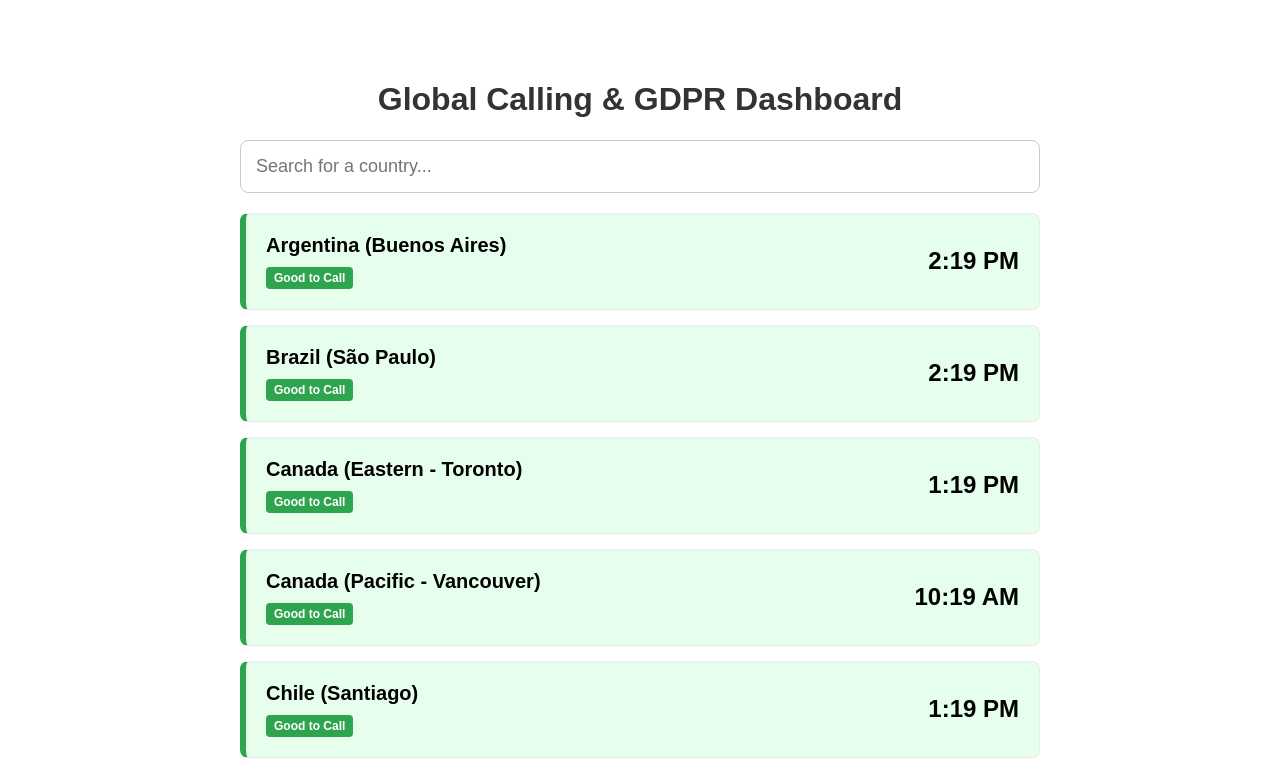
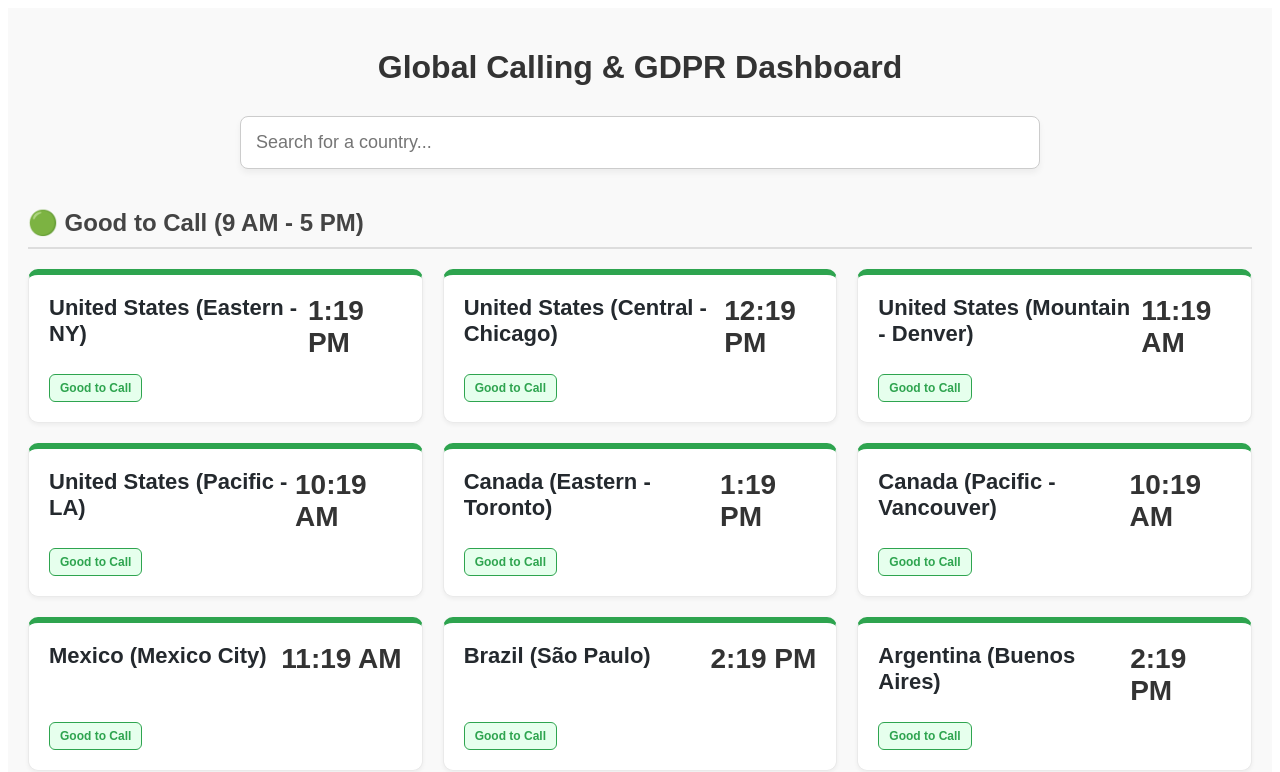
Before and after one commit to pdkokare1/IRSTool, a React (Vite) app: page / in a window 1280 px wide. Shown: the top 772 px of the page. Built offline with nearby package versions, Linux system fonts and the light colour scheme.

Commit message:
Update App.jsx

```diff
--- a/App.jsx
+++ b/App.jsx
@@ -15,7 +15,7 @@ export default function App() {
     return () => clearInterval(interval);
   }, []);
 
-  // Process, filter, and sort the countries automatically
+  // Process and filter the countries
   const processedCountries = countries
     .filter(country =>
       country.name.toLowerCase().includes(searchQuery.toLowerCase())
@@ -31,7 +31,7 @@ export default function App() {
       const formatter = new Intl.DateTimeFormat('en-US', options);
       const localTimeString = formatter.format(new Date());
 
-      // Get the exact hour (0-23) to determine if it is business hours
+      // Get the exact hour (0-23) to determine the status bucket
       const hourOptions = {
         timeZone: country.timezone,
         hour: 'numeric',
@@ -40,44 +40,91 @@ export default function App() {
       const hourFormatter = new Intl.DateTimeFormat('en-US', hourOptions);
       const localHour = parseInt(hourFormatter.format(new Date()), 10);
 
-      // Define business hours as 9 AM (9) to 5 PM (17)
-      const isGoodToCall = localHour >= 9 && localHour < 17;
+      // Determine the specific call status
+      let callStatus = 'unavailable';
+      if (localHour >= 9 && localHour < 17) {
+        callStatus = 'available'; // 9 AM to 5 PM
+      } else if (localHour >= 7 && localHour < 9) {
+        callStatus = 'soon'; // 7 AM to 9 AM
+      }
 
       return {
         ...country,
         localTimeString,
-        isGoodToCall
+        callStatus
       };
-    })
-    .sort((a, b) => {
-      // Bring "Good to Call" (true) to the top
-      if (a.isGoodToCall === b.isGoodToCall) {
-        return a.name.localeCompare(b.name); // Alphabetical secondary sort
-      }
-      return a.isGoodToCall ? -1 : 1;
     });
 
-  // Simple, robust styling variables
+  // Group countries into our three categories
+  const availableCountries = processedCountries.filter(c => c.callStatus === 'available');
+  const soonCountries = processedCountries.filter(c => c.callStatus === 'soon');
+  const unavailableCountries = processedCountries.filter(c => c.callStatus === 'unavailable');
+
+  // Full-screen and tile-based styles
   const styles = {
-    container: { fontFamily: 'Arial, sans-serif', maxWidth: '800px', margin: '40px auto', padding: '20px' },
-    header: { textAlign: 'center', color: '#333' },
-    searchInput: { width: '100%', padding: '15px', fontSize: '18px', marginBottom: '20px', borderRadius: '8px', border: '1px solid #ccc', boxSizing: 'border-box' },
-    card: { padding: '20px', marginBottom: '15px', borderRadius: '8px', display: 'flex', justifyContent: 'space-between', alignItems: 'center', border: '1px solid #eaeaea' },
-    goodToCall: { backgroundColor: '#e6ffed', borderLeft: '6px solid #2ea44f' },
-    doNotCall: { backgroundColor: '#f6f8fa', borderLeft: '6px solid #d1d5da', color: '#6a737d' },
-    countryName: { fontSize: '20px', fontWeight: 'bold', margin: '0 0 5px 0' },
-    timeText: { fontSize: '24px', fontWeight: 'bold', margin: 0 },
-    badgeContainer: { display: 'flex', gap: '10px', marginTop: '10px' },
-    badgeEU: { backgroundColor: '#003399', color: 'white', padding: '4px 8px', borderRadius: '4px', fontSize: '12px', fontWeight: 'bold' },
-    badgeStatus: { padding: '4px 8px', borderRadius: '4px', fontSize: '12px', fontWeight: 'bold' },
-    badgeStatusGood: { backgroundColor: '#2ea44f', color: 'white' },
-    badgeStatusBad: { backgroundColor: '#6a737d', color: 'white' }
+    container: { fontFamily: 'Arial, sans-serif', width: '100%', padding: '20px', boxSizing: 'border-box', backgroundColor: '#f9f9f9', minHeight: '100vh' },
+    header: { textAlign: 'center', color: '#333', marginBottom: '30px' },
+    searchContainer: { maxWidth: '800px', margin: '0 auto 40px auto' },
+    searchInput: { width: '100%', padding: '15px', fontSize: '18px', borderRadius: '8px', border: '1px solid #ccc', boxSizing: 'border-box', boxShadow: '0 4px 6px rgba(0,0,0,0.05)' },
+    section: { marginBottom: '50px' },
+    sectionTitle: { fontSize: '24px', color: '#444', borderBottom: '2px solid #ddd', paddingBottom: '10px', marginBottom: '20px' },
+    grid: { display: 'grid', gridTemplateColumns: 'repeat(auto-fill, minmax(320px, 1fr))', gap: '20px' },
+    card: { padding: '20px', borderRadius: '10px', display: 'flex', flexDirection: 'column', justifyContent: 'space-between', border: '1px solid #eaeaea', backgroundColor: '#fff', boxShadow: '0 2px 4px rgba(0,0,0,0.05)' },
+
+    // Status-specific top borders
+    cardAvailable: { borderTop: '6px solid #2ea44f' },
+    cardSoon: { borderTop: '6px solid #dbab09' },
+    cardUnavailable: { borderTop: '6px solid #d1d5da', opacity: 0.8 },
+
+    cardHeader: { display: 'flex', justifyContent: 'space-between', alignItems: 'flex-start', marginBottom: '15px' },
+    countryName: { fontSize: '22px', fontWeight: 'bold', margin: '0 0 5px 0', color: '#24292e' },
+    timeText: { fontSize: '28px', fontWeight: 'bold', margin: 0, color: '#333' },
+
+    badgeContainer: { display: 'flex', flexWrap: 'wrap', gap: '8px', marginTop: 'auto' },
+    badgeEU: { backgroundColor: '#003399', color: 'white', padding: '6px 10px', borderRadius: '6px', fontSize: '12px', fontWeight: 'bold' },
+    badgeStatus: { padding: '6px 10px', borderRadius: '6px', fontSize: '12px', fontWeight: 'bold' },
+    badgeAvailable: { backgroundColor: '#e6ffed', color: '#2ea44f', border: '1px solid #2ea44f' },
+    badgeSoon: { backgroundColor: '#fff8c5', color: '#b08800', border: '1px solid #dbab09' },
+    badgeUnavailable: { backgroundColor: '#f6f8fa', color: '#6a737d', border: '1px solid #d1d5da' }
+  };
+
+  // Reusable Tile Component to keep the JSX clean
+  const CountryTile = ({ country }) => {
+    let cardStyle = styles.cardUnavailable;
+    let badgeStyle = styles.badgeUnavailable;
+    let statusText = "Outside Hours";
+
+    if (country.callStatus === 'available') {
+      cardStyle = styles.cardAvailable;
+      badgeStyle = styles.badgeAvailable;
+      statusText = "Good to Call";
+    } else if (country.callStatus === 'soon') {
+      cardStyle = styles.cardSoon;
+      badgeStyle = styles.badgeSoon;
+      statusText = "Soon Available";
+    }
+
+    return (
+      <div style={{ ...styles.card, ...cardStyle }}>
+        <div style={styles.cardHeader}>
+          <h2 style={styles.countryName}>{country.name}</h2>
+          <p style={styles.timeText}>{country.localTimeString}</p>
+        </div>
+        <div style={styles.badgeContainer}>
+          {country.isEU && <span style={styles.badgeEU}>🇪🇺 GDPR APPLIES</span>}
+          <span style={{ ...styles.badgeStatus, ...badgeStyle }}>
+            {statusText}
+          </span>
+        </div>
+      </div>
+    );
   };
 
   return (
     <div style={styles.container}>
       <h1 style={styles.header}>Global Calling & GDPR Dashboard</h1>
 
+      <div style={styles.searchContainer}>
         <input
           type="text"
           placeholder="Search for a country..."
@@ -85,39 +132,46 @@ export default function App() {
           onChange={(e) => setSearchQuery(e.target.value)}
           style={styles.searchInput}
         />
+      </div>
 
-      <div>
-        {processedCountries.map((country, index) => (
-          <div
-            key={index}
-            style={{
-              ...styles.card,
-              ...(country.isGoodToCall ? styles.goodToCall : styles.doNotCall)
-            }}
-          >
-            <div>
-              <h2 style={styles.countryName}>{country.name}</h2>
-              <div style={styles.badgeContainer}>
-                {country.isEU && <span style={styles.badgeEU}>🇪🇺 GDPR APPLIES</span>}
-                <span style={{
-                  ...styles.badgeStatus,
-                  ...(country.isGoodToCall ? styles.badgeStatusGood : styles.badgeStatusBad)
-                }}>
-                  {country.isGoodToCall ? "Good to Call" : "Outside Hours"}
-                </span>
+      {availableCountries.length > 0 && (
+        <div style={styles.section}>
+          <h2 style={styles.sectionTitle}>🟢 Good to Call (9 AM - 5 PM)</h2>
+          <div style={styles.grid}>
+            {availableCountries.map((country, index) => (
+              <CountryTile key={index} country={country} />
+            ))}
           </div>
         </div>
+      )}
 
-            <div>
-              <p style={styles.timeText}>{country.localTimeString}</p>
+      {soonCountries.length > 0 && (
+        <div style={styles.section}>
+          <h2 style={styles.sectionTitle}>🟡 Soon to be Available (7 AM - 9 AM)</h2>
+          <div style={styles.grid}>
+            {soonCountries.map((country, index) => (
+              <CountryTile key={index} country={country} />
+            ))}
           </div>
         </div>
+      )}
+
+      {unavailableCountries.length > 0 && (
+        <div style={styles.section}>
+          <h2 style={styles.sectionTitle}>⚪ Outside Hours</h2>
+          <div style={styles.grid}>
+            {unavailableCountries.map((country, index) => (
+              <CountryTile key={index} country={country} />
             ))}
+          </div>
+        </div>
+      )}
 
       {processedCountries.length === 0 && (
-          <p style={{ textAlign: 'center', color: '#666' }}>No countries found.</p>
+        <p style={{ textAlign: 'center', color: '#666', fontSize: '18px' }}>
+          No countries found matching your search.
+        </p>
       )}
-      </div>
     </div>
   );
 }
```
Lines whose indentation alone changed are shown as unchanged.
